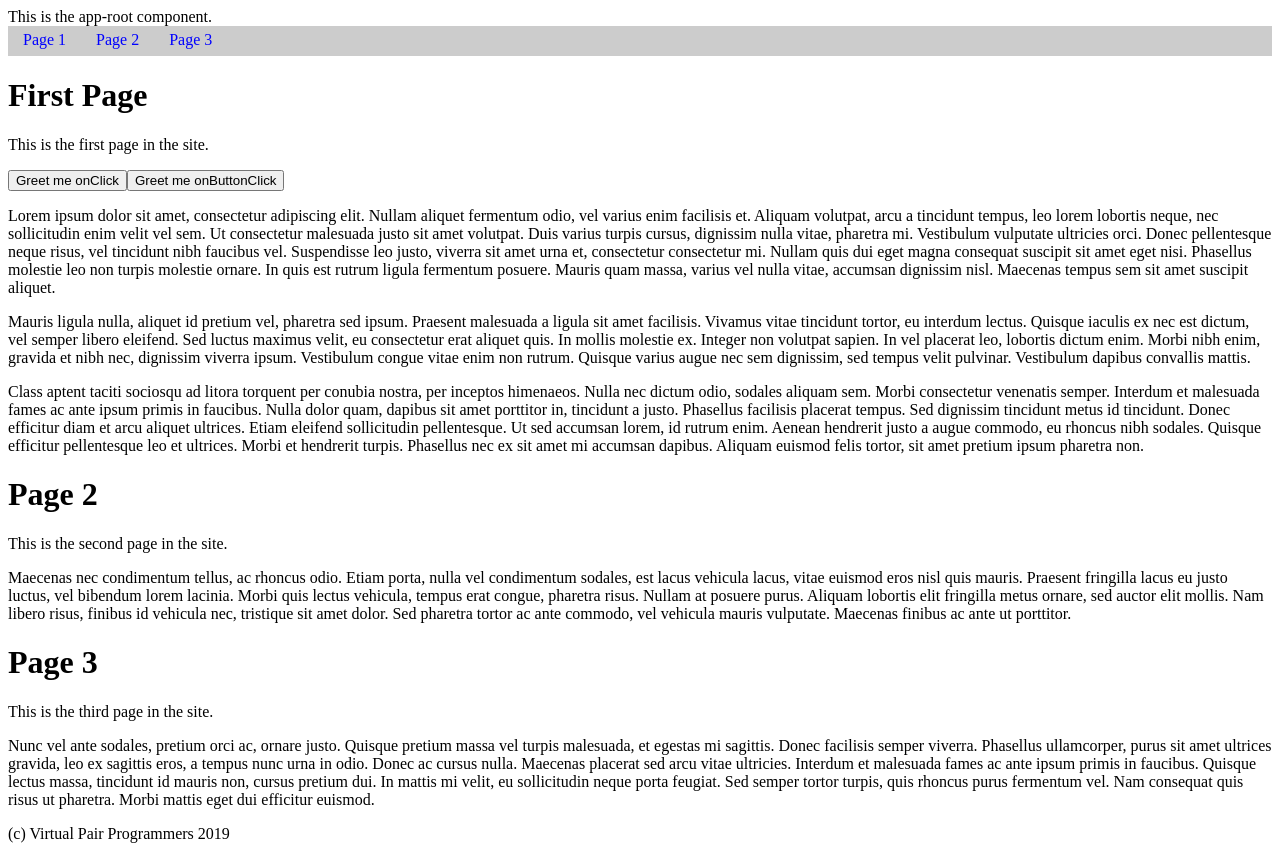
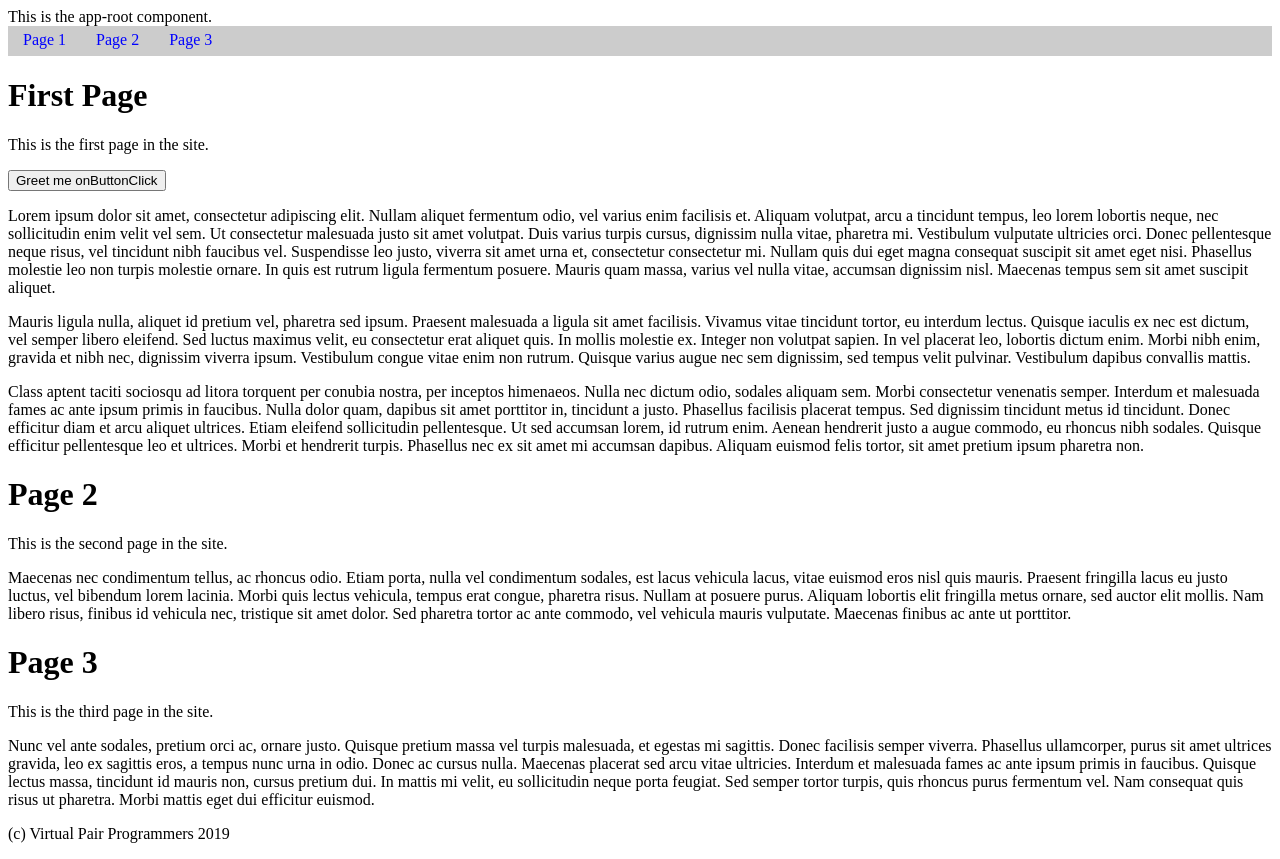
Before and after one commit to elBibi/SimpleAngularApp, an Angular app: page / in a window 1280 px wide. Built offline with nearby package versions, Linux system fonts and the light colour scheme.

Commit message:
Remove onClick button... only keep 1 button

```diff
--- a/src/app/page1/page1.component.html
+++ b/src/app/page1/page1.component.html
@@ -1,6 +1,5 @@
 <h1>{{pageName}}</h1>
 <p>This is the first page in the site.</p>
-<button onClick="alert('hello')">Greet me onClick</button>
 <button (click)="onButtonClick()">Greet me onButtonClick</button>
 <p>Lorem ipsum dolor sit amet, consectetur adipiscing elit. Nullam aliquet fermentum odio, vel varius enim facilisis
   et. Aliquam volutpat, arcu a tincidunt tempus, leo lorem lobortis neque, nec sollicitudin enim velit vel sem.
```
